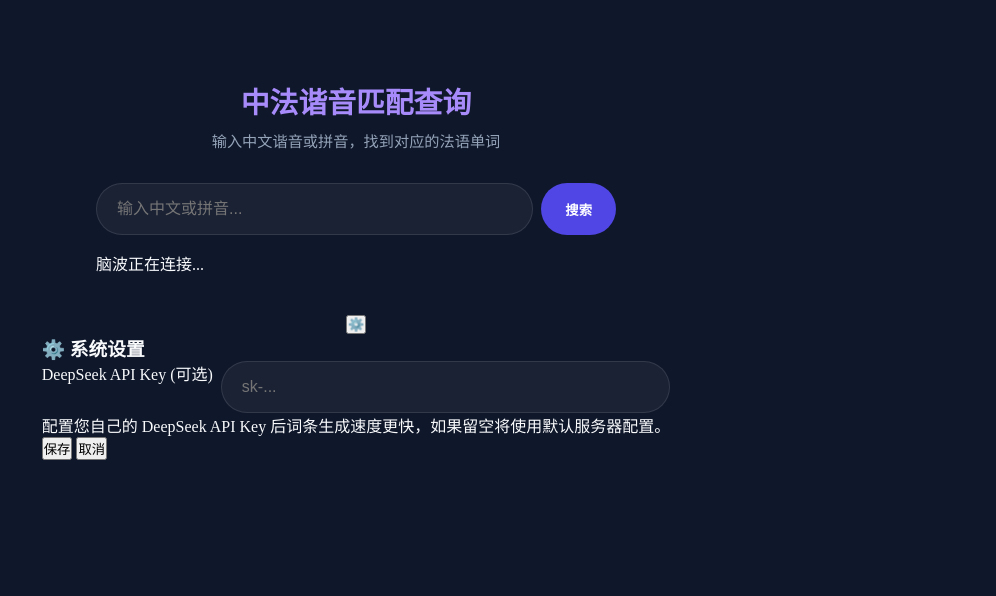
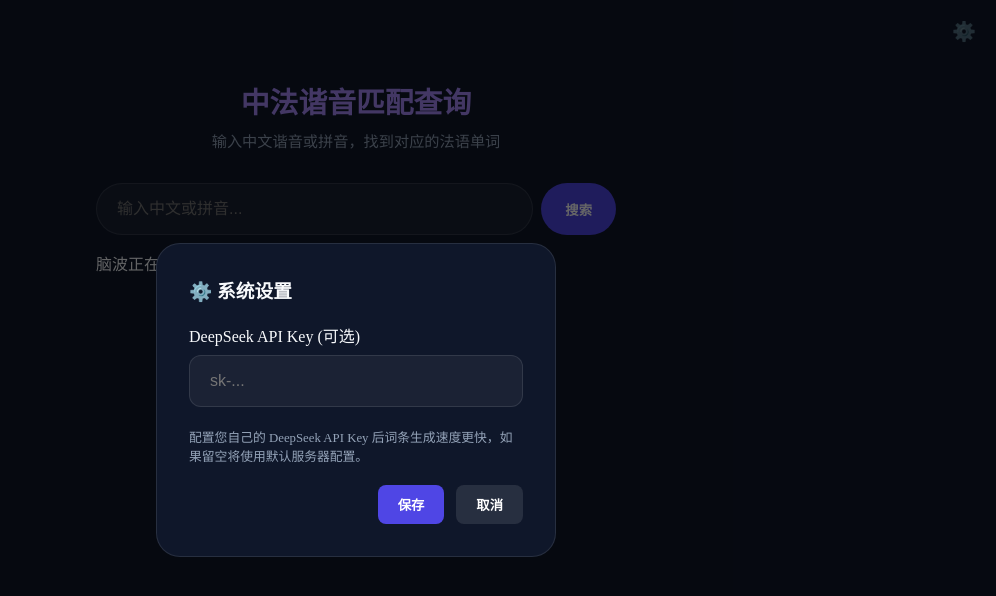
Before and after one commit to xuesaikong/SinoPhonLex, a plain HTML site: page index.html in a window 1280 px wide. Both pictures are taken after a click on the button "⚙️". Shown: the whole page, without its empty margins (284-1280 px from the left). Drawn offline with Linux system fonts and the light colour scheme; files that its build step writes are made by us from their sources; files whose address does not match are found by name.

Commit message:
feat: mise à jour

```diff
--- a/style.css
+++ b/style.css
@@ -29,6 +29,7 @@ body {
   display: flex;
   flex-direction: column;
   gap: 32px;
+  position: relative;
 }
 
 header {
@@ -205,3 +206,94 @@ input:focus {
   color: var(--text-secondary);
   font-size: 0.95rem;
 }
+
+/* 设置面板样式 */
+.settings-btn {
+  position: absolute;
+  top: 20px;
+  right: 20px;
+  background: none;
+  border: none;
+  font-size: 1.2rem;
+  cursor: pointer;
+  opacity: 0.6;
+  transition: opacity 0.3s, transform 0.3s;
+}
+
+.settings-btn:hover {
+  opacity: 1;
+  transform: rotate(90deg);
+}
+
+.modal {
+  position: fixed;
+  top: 0;
+  left: 0;
+  width: 100vw;
+  height: 100vh;
+  background: rgba(0, 0, 0, 0.6);
+  display: flex;
+  justify-content: center;
+  align-items: center;
+  z-index: 100;
+}
+
+.modal-content {
+  background: var(--bg-color);
+  padding: 32px;
+  border-radius: 24px;
+  width: 90%;
+  max-width: 400px;
+  display: flex;
+  flex-direction: column;
+  gap: 20px;
+  border: 1px solid rgba(255, 255, 255, 0.1);
+}
+
+.modal .input-group {
+  flex-direction: column;
+  gap: 8px;
+}
+
+.modal input {
+  padding-right: 20px;
+  border-radius: 12px;
+}
+
+.modal .hint {
+  font-size: 0.8rem;
+  color: var(--text-secondary);
+}
+
+.modal-actions {
+  display: flex;
+  gap: 12px;
+  justify-content: flex-end;
+}
+
+.btn {
+  padding: 10px 20px;
+  border-radius: 8px;
+  border: none;
+  cursor: pointer;
+  font-weight: 600;
+  transition: all 0.2s;
+}
+
+.btn.primary {
+  background: var(--primary);
+  color: white;
+}
+
+.btn.primary:hover {
+  background: var(--primary-hover);
+}
+
+.btn.secondary {
+  background: rgba(255, 255, 255, 0.1);
+  color: white;
+}
+
+.btn.secondary:hover {
+  background: rgba(255, 255, 255, 0.2);
+}
```
